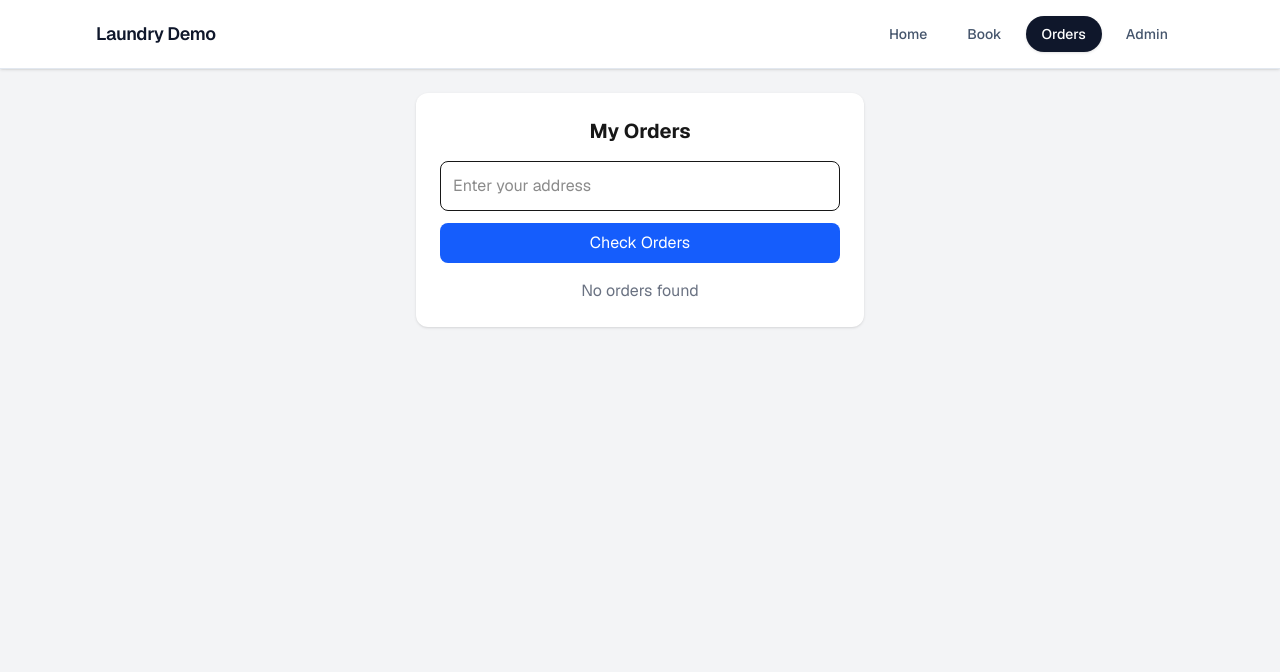
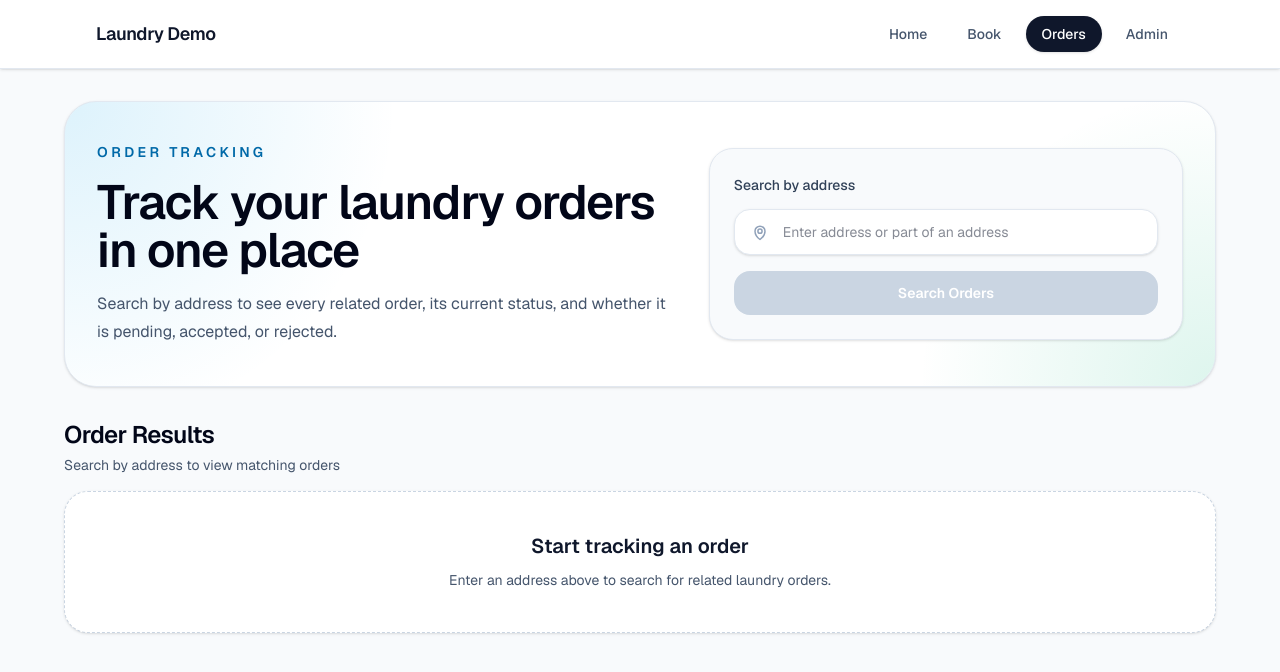
Before and after one commit to nikhilbabupalugudi/laundry-app, a Next.js app: page /orders in a window 1280 px wide. Shown: the top 672 px of the page. Built offline with nearby package versions, Linux system fonts and the light colour scheme.

Commit message:
applied ui to orders  page

```diff
--- a/app/orders/page.js
+++ b/app/orders/page.js
@@ -3,57 +3,277 @@
 import { useState } from "react";
 import { supabase } from "../../lib/supabaseClient";
 
+function normalizeStatus(status) {
+  return status?.toLowerCase() || "pending";
+}
+
+function getStatusBadgeClasses(status) {
+  const normalizedStatus = normalizeStatus(status);
+
+  if (normalizedStatus === "accepted") {
+    return "border-green-200 bg-green-50 text-green-700";
+  }
+
+  if (normalizedStatus === "rejected") {
+    return "border-red-200 bg-red-50 text-red-700";
+  }
+
+  return "border-yellow-200 bg-yellow-50 text-yellow-700";
+}
+
+function getStatusLabel(status) {
+  const normalizedStatus = normalizeStatus(status);
+  return normalizedStatus.charAt(0).toUpperCase() + normalizedStatus.slice(1);
+}
+
+function StatusIcon({ status, className = "h-5 w-5" }) {
+  const normalizedStatus = normalizeStatus(status);
+
+  if (normalizedStatus === "accepted") {
+    return (
+      <svg
+        viewBox="0 0 24 24"
+        fill="none"
+        stroke="currentColor"
+        strokeWidth="1.8"
+        strokeLinecap="round"
+        strokeLinejoin="round"
+        className={className}
+      >
+        <circle cx="12" cy="12" r="9" />
+        <path d="m8.5 12.5 2.3 2.3 4.7-5.3" />
+      </svg>
+    );
+  }
+
+  if (normalizedStatus === "rejected") {
+    return (
+      <svg
+        viewBox="0 0 24 24"
+        fill="none"
+        stroke="currentColor"
+        strokeWidth="1.8"
+        strokeLinecap="round"
+        strokeLinejoin="round"
+        className={className}
+      >
+        <circle cx="12" cy="12" r="9" />
+        <path d="m9 9 6 6" />
+        <path d="m15 9-6 6" />
+      </svg>
+    );
+  }
+
+  return (
+    <svg
+      viewBox="0 0 24 24"
+      fill="none"
+      stroke="currentColor"
+      strokeWidth="1.8"
+      strokeLinecap="round"
+      strokeLinejoin="round"
+      className={className}
+    >
+      <circle cx="12" cy="12" r="9" />
+      <path d="M12 7v5l3 2" />
+    </svg>
+  );
+}
+
 export default function Orders() {
   const [address, setAddress] = useState("");
   const [orders, setOrders] = useState([]);
+  const [isLoading, setIsLoading] = useState(false);
+  const [hasSearched, setHasSearched] = useState(false);
 
-  async function fetchOrders() {
+  async function fetchOrders(event) {
+    event?.preventDefault();
+
+    const trimmedAddress = address.trim();
+
+    if (!trimmedAddress) {
+      setOrders([]);
+      setHasSearched(false);
+      return;
+    }
+
+    setIsLoading(true);
+    setHasSearched(true);
+
     const { data } = await supabase
       .from("orders")
       .select("*")
-      .eq("address", address);
+      .ilike("address", `%${trimmedAddress}%`);
 
     setOrders(data || []);
-  }
-
-  function getStatusColor(status) {
-    if (status === "accepted") return "text-green-600";
-    if (status === "rejected") return "text-red-600";
-    return "text-yellow-600";
+    setIsLoading(false);
   }
 
   return (
-    <div className="min-h-screen bg-gray-100 p-6">
-      <div className="max-w-md mx-auto bg-white p-6 rounded-xl shadow">
-        <h1 className="text-xl font-bold mb-4 text-center">My Orders</h1>
+    <div className="min-h-screen bg-slate-50 px-4 py-8 sm:px-6 lg:px-8">
+      <div className="mx-auto max-w-6xl">
+        <section className="relative overflow-hidden rounded-[32px] border border-slate-200 bg-white shadow-sm">
+          <div className="absolute inset-0 bg-[radial-gradient(circle_at_top_left,_rgba(14,165,233,0.14),_transparent_28%),radial-gradient(circle_at_bottom_right,_rgba(16,185,129,0.14),_transparent_25%)]" />
+
+          <div className="relative grid gap-8 px-5 py-8 sm:px-8 sm:py-10 lg:grid-cols-[1.1fr_0.9fr] lg:items-center">
+            <div className="max-w-2xl">
+              <p className="text-sm font-semibold uppercase tracking-[0.24em] text-sky-700">
+                Order Tracking
+              </p>
+              <h1 className="mt-4 text-3xl font-semibold tracking-tight text-slate-950 sm:text-4xl lg:text-5xl">
+                Track your laundry orders in one place
+              </h1>
+              <p className="mt-4 text-sm leading-7 text-slate-600 sm:text-base">
+                Search by address to see every related order, its current
+                status, and whether it is pending, accepted, or rejected.
+              </p>
+            </div>
+
+            <form
+              onSubmit={fetchOrders}
+              className="rounded-3xl border border-slate-200 bg-slate-50 p-5 shadow-sm sm:p-6"
+            >
+              <label
+                htmlFor="address"
+                className="text-sm font-medium text-slate-700"
+              >
+                Search by address
+              </label>
+
+              <div className="relative mt-3">
+                <div className="pointer-events-none absolute inset-y-0 left-4 flex items-center text-slate-400">
+                  <svg
+                    viewBox="0 0 24 24"
+                    fill="none"
+                    stroke="currentColor"
+                    strokeWidth="1.8"
+                    strokeLinecap="round"
+                    strokeLinejoin="round"
+                    className="h-5 w-5"
+                  >
+                    <path d="M12 21s6-4.4 6-10a6 6 0 1 0-12 0c0 5.6 6 10 6 10Z" />
+                    <path d="M12 13.5a2.5 2.5 0 1 0 0-5 2.5 2.5 0 0 0 0 5Z" />
+                  </svg>
+                </div>
 
                 <input
+                  id="address"
                   type="text"
-          placeholder="Enter your address"
+                  placeholder="Enter address or part of an address"
                   value={address}
                   onChange={(e) => setAddress(e.target.value)}
-          className="border p-3 w-full mb-3 rounded-lg"
+                  className="w-full rounded-2xl border border-slate-200 bg-white py-3 pl-12 pr-4 text-sm text-slate-900 shadow-sm transition-all duration-200 hover:border-sky-300 focus:border-sky-400 focus:outline-none focus:ring-4 focus:ring-sky-100"
                 />
+              </div>
 
               <button
-          onClick={fetchOrders}
-          className="bg-blue-600 text-white w-full py-2 rounded-lg mb-4"
+                type="submit"
+                disabled={isLoading || !address.trim()}
+                className="mt-4 inline-flex w-full items-center justify-center rounded-2xl bg-slate-950 px-5 py-3 text-sm font-semibold text-white shadow-lg shadow-slate-950/15 transition-all duration-200 hover:-translate-y-0.5 hover:bg-sky-600 disabled:cursor-not-allowed disabled:bg-slate-300 disabled:shadow-none"
               >
-          Check Orders
+                {isLoading ? "Searching..." : "Search Orders"}
               </button>
+            </form>
+          </div>
+        </section>
 
-        {orders.length === 0 ? (
-          <p className="text-center text-gray-500">No orders found</p>
-        ) : (
-          orders.map((order) => (
-            <div key={order.id} className="border p-3 mb-3 rounded-lg">
-              <p><strong>Service:</strong> {order.service_id}</p>
-              <p className={getStatusColor(order.status)}>
-                <strong>Status:</strong> {order.status}
+        <section className="mt-8">
+          <div className="mb-4 flex items-center justify-between gap-3">
+            <div>
+              <h2 className="text-2xl font-semibold tracking-tight text-slate-950">
+                Order Results
+              </h2>
+              <p className="mt-1 text-sm text-slate-600">
+                {hasSearched
+                  ? `${orders.length} order${orders.length === 1 ? "" : "s"} found`
+                  : "Search by address to view matching orders"}
               </p>
             </div>
-          ))
+
+            {hasSearched && orders.length > 0 && (
+              <span className="rounded-full border border-slate-200 bg-white px-3 py-1 text-xs font-semibold uppercase tracking-[0.18em] text-slate-500 shadow-sm">
+                Live status
+              </span>
             )}
+          </div>
+
+          {isLoading ? (
+            <div className="grid gap-4 sm:grid-cols-2 xl:grid-cols-3">
+              {Array.from({ length: 3 }).map((_, index) => (
+                <div
+                  key={index}
+                  className="h-44 animate-pulse rounded-3xl border border-slate-200 bg-white shadow-sm"
+                />
+              ))}
+            </div>
+          ) : !hasSearched ? (
+            <div className="rounded-3xl border border-dashed border-slate-300 bg-white p-10 text-center shadow-sm">
+              <h3 className="text-xl font-semibold text-slate-900">
+                Start tracking an order
+              </h3>
+              <p className="mt-2 text-sm leading-6 text-slate-600">
+                Enter an address above to search for related laundry orders.
+              </p>
+            </div>
+          ) : orders.length === 0 ? (
+            <div className="rounded-3xl border border-dashed border-slate-300 bg-white p-10 text-center shadow-sm">
+              <h3 className="text-xl font-semibold text-slate-900">
+                No orders found
+              </h3>
+              <p className="mt-2 text-sm leading-6 text-slate-600">
+                No matching orders were found for <span className="font-medium text-slate-900">{address.trim()}</span>.
+              </p>
+            </div>
+          ) : (
+            <div className="grid gap-4 sm:grid-cols-2 xl:grid-cols-3">
+              {orders.map((order) => (
+                <article
+                  key={order.id}
+                  className="group rounded-3xl border border-slate-200 bg-white p-5 shadow-sm transition-all duration-200 hover:-translate-y-1 hover:shadow-lg"
+                >
+                  <div className="flex items-start justify-between gap-4">
+                    <div>
+                      <p className="text-xs font-semibold uppercase tracking-[0.18em] text-slate-400">
+                        Service
+                      </p>
+                      <h3 className="mt-2 text-lg font-semibold text-slate-950">
+                        {order.service_id}
+                      </h3>
+                    </div>
+
+                    <span
+                      className={`inline-flex items-center gap-2 rounded-full border px-3 py-1 text-xs font-semibold ${getStatusBadgeClasses(order.status)}`}
+                    >
+                      <StatusIcon status={order.status} className="h-4 w-4" />
+                      {getStatusLabel(order.status)}
+                    </span>
+                  </div>
+
+                  <div className="mt-6 rounded-2xl bg-slate-50 p-4">
+                    <p className="text-xs font-semibold uppercase tracking-[0.18em] text-slate-400">
+                      Pickup Address
+                    </p>
+                    <p className="mt-2 text-sm leading-6 text-slate-600">
+                      {order.address}
+                    </p>
+                  </div>
+
+                  <div className="mt-5 flex items-center gap-3 text-sm text-slate-500">
+                    <div className="rounded-2xl bg-slate-100 p-2 text-slate-600 transition-colors group-hover:bg-sky-100 group-hover:text-sky-700">
+                      <StatusIcon status={order.status} />
+                    </div>
+                    <p>
+                      Current status:{" "}
+                      <span className="font-medium text-slate-900">
+                        {getStatusLabel(order.status)}
+                      </span>
+                    </p>
+                  </div>
+                </article>
+              ))}
+            </div>
+          )}
+        </section>
       </div>
     </div>
   );
```
Lines whose indentation alone changed are shown as unchanged.
